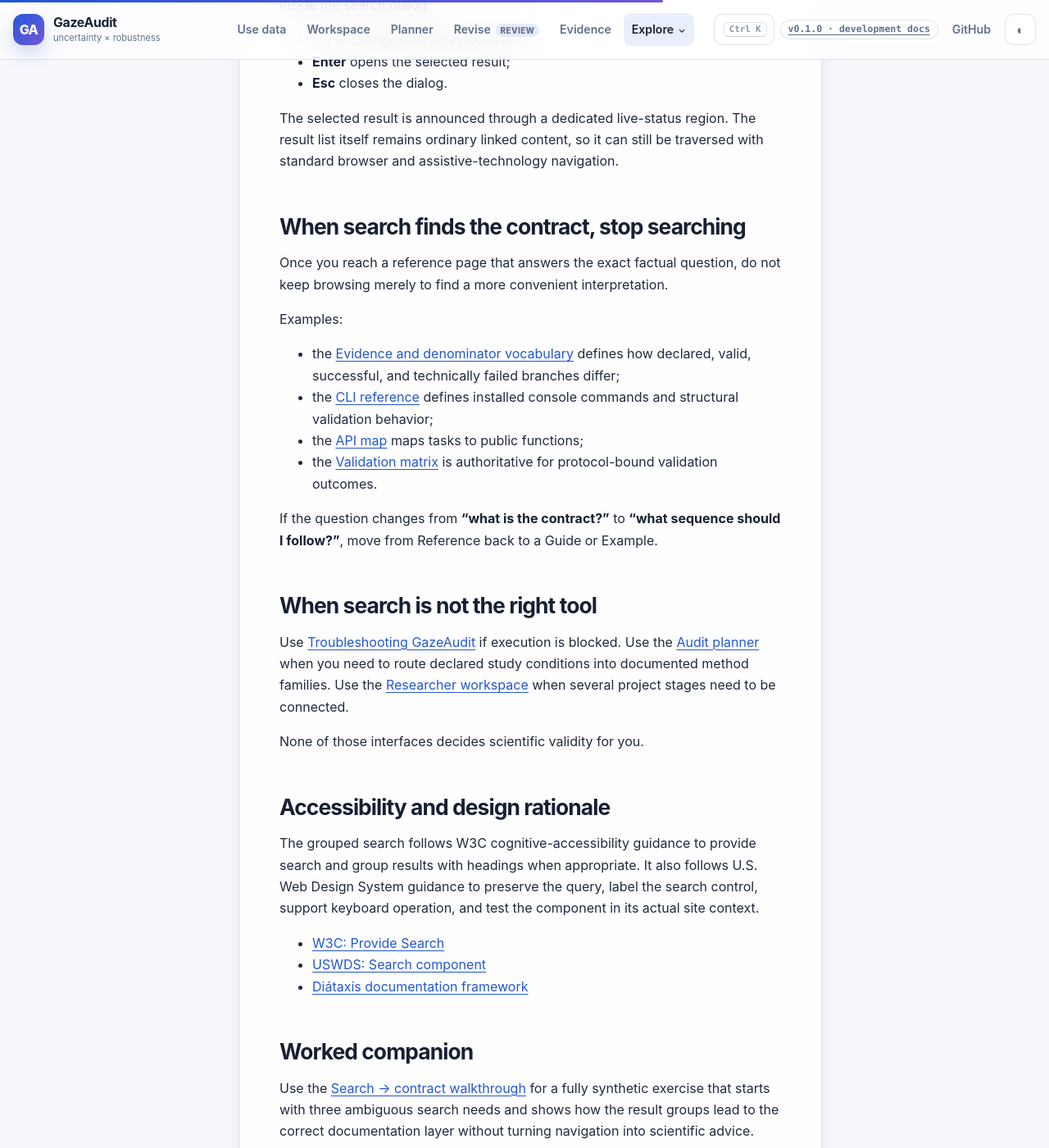
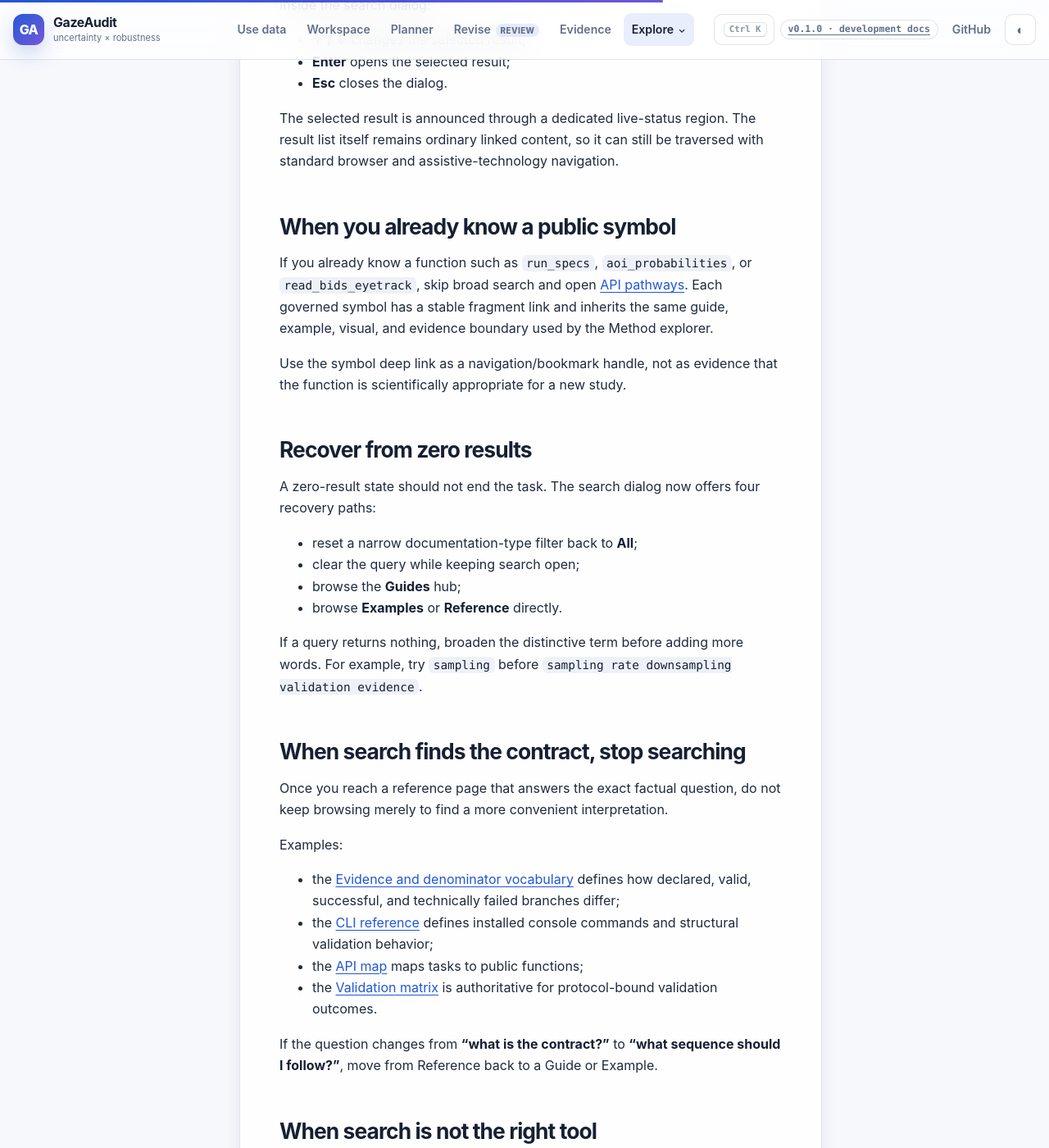
Before and after one commit to stefanosbalaskas/GazeAudit, a Jekyll site: the page built from docs/guides/find-information-fast.md, in a window 1280 px wide and 1400 px high, scrolled down 2907 px. Shown: the whole window at 82% size. Built offline with Jekyll 4.4.1, drawn with Linux system fonts in a browser that asks for light colours; some of the changed text lies outside the part shown.

Commit message:
docs: add symbol-deep-link and zero-result guidance

```diff
--- a/docs/guides/find-information-fast.md
+++ b/docs/guides/find-information-fast.md
@@ -87,6 +87,23 @@ Inside the search dialog:
 
 The selected result is announced through a dedicated live-status region. The result list itself remains ordinary linked content, so it can still be traversed with standard browser and assistive-technology navigation.
 
+## When you already know a public symbol
+
+If you already know a function such as `run_specs`, `aoi_probabilities`, or `read_bids_eyetrack`, skip broad search and open [API pathways]({{ '/docs/reference/api-pathways/' | relative_url }}). Each governed symbol has a stable fragment link and inherits the same guide, example, visual, and evidence boundary used by the Method explorer.
+
+Use the symbol deep link as a navigation/bookmark handle, not as evidence that the function is scientifically appropriate for a new study.
+
+## Recover from zero results
+
+A zero-result state should not end the task. The search dialog now offers four recovery paths:
+
+- reset a narrow documentation-type filter back to **All**;
+- clear the query while keeping search open;
+- browse the **Guides** hub;
+- browse **Examples** or **Reference** directly.
+
+If a query returns nothing, broaden the distinctive term before adding more words. For example, try `sampling` before `sampling rate downsampling validation evidence`.
+
 ## When search finds the contract, stop searching
 
 Once you reach a reference page that answers the exact factual question, do not keep browsing merely to find a more convenient interpretation.
```
